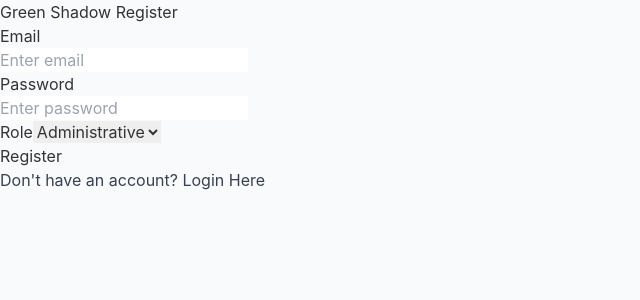
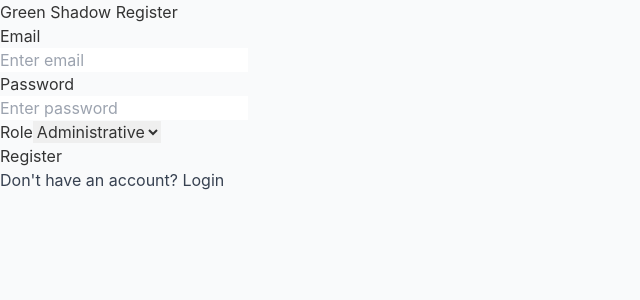
Before and after one commit to SandulRusara/green-shadow-react-pos, a React (Vite) app: page /register in a window 1280 px wide. Shown: the top 300 px of the page, without its empty margins (0-640 px from the left). Built offline with nearby package versions, Linux system fonts and the light colour scheme.

Commit message:
bugs update

```diff
--- a/src/pages/Equipment.tsx
+++ b/src/pages/Equipment.tsx
@@ -224,8 +224,8 @@ export function Equipment() {
             <select name="" id=""></select>
           </div>
           <div className="flex justify-end">
-            <Savebutton>Save Equipement</Savebutton>
-            <Updatebutton>Update Equipment</Updatebutton>
+            <Savebutton>Save</Savebutton>
+            <Updatebutton>Update</Updatebutton>
           </div>
         </form>
       </Modal>
--- a/src/pages/Register.tsx
+++ b/src/pages/Register.tsx
@@ -65,7 +65,7 @@ export function Register() {
 
         <div className="mt-8">
           <AuthButton>Register</AuthButton>
-          <Togglepage onClick={handleToggle}>Login Here</Togglepage>
+          <Togglepage onClick={handleToggle}>Login</Togglepage>
         </div>
       </form>
     </div>
```
